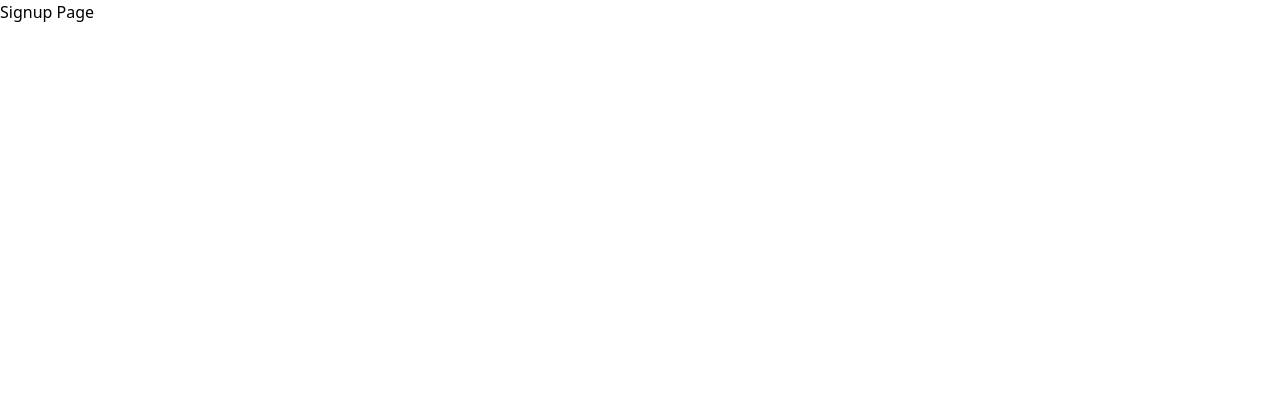
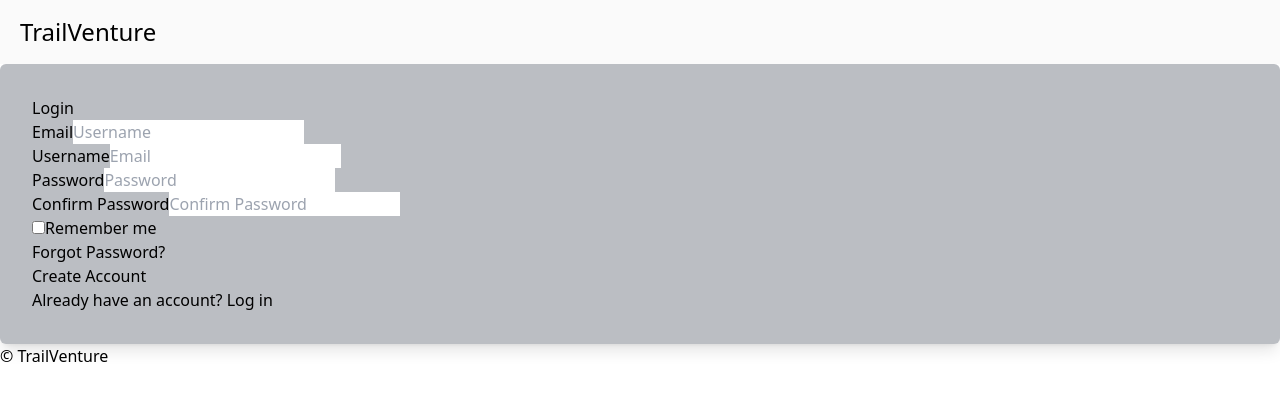
Before and after one commit to dessaesquierdo/Trailventure, a React (Vite) app: page /signup in a window 1280 px wide. Shown: the top 400 px of the page. Built offline with nearby package versions, Linux system fonts and the light colour scheme.

Commit message:
New: added basic templates for login and signup

```diff
--- a/src/App.jsx
+++ b/src/App.jsx
@@ -1,21 +1,40 @@
-// Import modules and components
+import React from "react";
 import { RouterProvider, createBrowserRouter } from "react-router-dom";
 import Home from "./pages/Home";
 import Login from "./pages/Login";
 import Signup from "./pages/Signup";
+import Layout from "./components/Layout";
 
+// Define routes
 const router = createBrowserRouter([
   {
     path: "/",
-    element: <Home />,
+    element: (
+      <Layout>
+        <Home />
+      </Layout>
+    ),
   },
   {
     path: "/login",
-    element: <Login />,
+    element: (
+      <Layout>
+        <div
+          className="text-white flex justify-center items-center bg-cover h-[100vh]"
+          style={{ background: "url('../src/assets/adventurebg.png')" }}
+        >
+          <Login />
+        </div>
+      </Layout>
+    ),
   },
   {
     path: "/signup",
-    element: <Signup />,
+    element: (
+      <Layout>
+        <Signup />
+      </Layout>
+    ),
   },
 ]);
 
--- /dev/null
+++ b/src/components/contents/ProductCard.jsx
@@ -0,0 +1,8 @@
+function ProductCard() {
+  return (
+    <div>
+      <h1>Card Product</h1>
+    </div>
+  );
+}
+export default ProductCard;
--- a/src/components/layouts/Header.jsx
+++ b/src/components/layouts/Header.jsx
@@ -1,6 +1,18 @@
-import { Link } from "react-router-dom";
+import React from "react";
+import { Link, useLocation } from "react-router-dom";
 
 function Header() {
+  const location = useLocation();
+  const currentPath = location.pathname;
+
+  console.log("Current Path:", currentPath);
+
+  const showSearchLink = currentPath !== "/login" && currentPath !== "/signup";
+  const showBuyNowLink = showSearchLink;
+
+  console.log("Show Search Link:", showSearchLink);
+  console.log("Show Buy Now Link:", showBuyNowLink);
+
   return (
     <header className="relative flex w-full flex-wrap items-center justify-between bg-zinc-50 py-2 shadow-dark-mild dark:bg-neutral-700 lg:py-4">
       <div className="px-3 flex w-full flex-wrap items-center justify-between">
@@ -11,26 +23,22 @@ function Header() {
         </div>
 
         <nav className="flex gap-5 items-center">
-          <div className="flex gap-5 items-center">
-            <Link to="/" className="text-black dark:text-white">
-              Home
+          {showSearchLink && (
+            <Link to="/search" className="text-black dark:text-white">
+              Search Icon
             </Link>
-          </div>
+          )}
 
           <div className="inline-block w-0.5 self-stretch bg-neutral-100 dark:bg-white/10" />
 
-          <div className="flex gap-5 items-center">
-            <Link to="/login" className="text-black dark:text-white">
-              Login
-            </Link>
-
+          {showBuyNowLink && (
             <Link
-              to="/signup"
+              to="/login"
               className="px-3 py-1 border-radius rounded-md bg-blue-600 text-black dark:text-white"
             >
-              Sign up
+              BUY NOW!
             </Link>
-          </div>
+          )}
         </nav>
       </div>
     </header>
--- a/src/pages/Home.jsx
+++ b/src/pages/Home.jsx
@@ -1,12 +1,16 @@
-import Layout from "../components/Layout";
+import ProductCard from "../components/contents/ProductCard";
 
 function Home() {
   return (
-    <Layout>
-      <main>
-        <h1>Home Page</h1>
-      </main>
-    </Layout>
+    <main>
+      <h1>Home Page</h1>
+
+      <h1>BRAND NEW!</h1>
+      <ProductCard />
+
+      <h1>BEST SALES!</h1>
+      <ProductCard />
+    </main>
   );
 }
 
--- a/src/pages/Login.jsx
+++ b/src/pages/Login.jsx
@@ -1,8 +1,66 @@
+import { Link } from "react-router-dom";
+import React from "react";
+
 function Login() {
   return (
-    <main>
-      <h1>Login Page</h1>
-    </main>
+    <div className="bg-slate-800 border-slate-400 rounded-md p-8 shadow-lg backdrop-filter backdrop-blur-sm bg-opacity-30 relative">
+      <h1 className="text-4xl text-whitefont-bold text-center mb-6">Login</h1>
+
+      <form>
+        <div className="relative my-4">
+          <input
+            type="email"
+            placeholder="Email"
+            class="peer h-full w-full border-b border-blue-gray-200 bg-transparent pt-4 pb-1.5 font-sans text-sm font-normal text-blue-gray-700 outline outline-0 transition-all placeholder-shown:border-blue-gray-200 focus:border-gray-500 focus:outline-0 disabled:border-0 disabled:bg-blue-gray-50 placeholder:opacity-0 focus:placeholder:opacity-100"
+          />
+          <label
+            htmlFor=""
+            class="after:content[''] pointer-events-none absolute left-0  -top-1.5 flex h-full w-full select-none !overflow-visible truncate text-[11px] font-normal leading-tight text-white transition-all after:absolute after:-bottom-1.5 after:block after:w-full after:scale-x-0 after:border-b-2 after:border-gray-500 after:transition-transform after:duration-300 peer-placeholder-shown:text-sm peer-placeholder-shown:leading-[4.25] peer-placeholder-shown:text-blue-gray-500 peer-focus:text-[11px] peer-focus:leading-tight peer-focus:text-white peer-focus:after:scale-x-100 peer-focus:after:border-white peer-disabled:text-transparent peer-disabled:peer-placeholder-shown:text-blue-gray-500"
+          >
+            Email
+          </label>
+        </div>
+
+        <div className="relative my-4">
+          <input
+            type="password"
+            placeholder="Password"
+            class="peer h-full w-full border-b border-blue-gray-200 bg-transparent pt-4 pb-1.5 font-sans text-sm font-normal text-blue-gray-700 outline outline-0 transition-all placeholder-shown:border-blue-gray-200 focus:border-gray-500 focus:outline-0 disabled:border-0 disabled:bg-blue-gray-50 placeholder:opacity-0 focus:placeholder:opacity-100"
+          />
+          <label
+            htmlFor=""
+            class="after:content[''] pointer-events-none absolute left-0  -top-1.5 flex h-full w-full select-none !overflow-visible truncate text-[11px] font-normal leading-tight text-white transition-all after:absolute after:-bottom-1.5 after:block after:w-full after:scale-x-0 after:border-b-2 after:border-gray-500 after:transition-transform after:duration-300 peer-placeholder-shown:text-sm peer-placeholder-shown:leading-[4.25] peer-placeholder-shown:text-blue-gray-500 peer-focus:text-[11px] peer-focus:leading-tight peer-focus:text-white peer-focus:after:scale-x-100 peer-focus:after:border-white peer-disabled:text-transparent peer-disabled:peer-placeholder-shown:text-blue-gray-500"
+          >
+            Password
+          </label>
+        </div>
+
+        <div className="flex justify-between items-center text-sm">
+          <div>
+            <input type="checkbox" name="remember" id="remember" />
+            <label>Remember Me</label>
+          </div>
+
+          <div>
+            <span>Forgot Password?</span>
+          </div>
+        </div>
+
+        <button
+          type="submit"
+          className="w-full  mb-4 text-[18px] mt-6 rounded-full bg-white text-blue-500 hover:bg-blue-500 hover:text-white py-2 transition-colors duration-300"
+        >
+          Login
+        </button>
+
+        <div>
+          <span className="m-4">Don't have an account?</span>
+          <Link className="text-blue-500" to="/signup">
+            Sign up here
+          </Link>
+        </div>
+      </form>
+    </div>
   );
 }
 
--- a/src/pages/Signup.jsx
+++ b/src/pages/Signup.jsx
@@ -1,8 +1,53 @@
+import { Link } from "react-router-dom";
+import React from "react";
+
 function Signup() {
   return (
-    <main>
-      <h1>Signup Page</h1>
-    </main>
+    <div className="bg-slate-800 border-slate-400 rounded-md p-8 shadow-lg backdrop-filter backdrop-blur-sm bg-opacity-30 relative">
+      <h1>Login</h1>
+
+      <form>
+        <div>
+          <label>Email</label>
+          <input type="email" placeholder="Username" />
+        </div>
+
+        <div>
+          <label>Username</label>
+          <input type="email" placeholder="Email" />
+        </div>
+
+        <div>
+          <label>Password</label>
+          <input type="password" placeholder="Password" />
+        </div>
+
+        <div>
+          <label>Confirm Password</label>
+          <input type="password" placeholder="Confirm Password" />
+        </div>
+
+        <div>
+          <div>
+            <label>
+              <input type="checkbox" name="remember" id="remember" />
+              Remember me
+            </label>
+          </div>
+
+          <div>
+            <span>Forgot Password?</span>
+          </div>
+        </div>
+
+        <button type="submit">Create Account</button>
+
+        <div>
+          <span>Already have an account? </span>
+          <Link to="/login">Log in</Link>
+        </div>
+      </form>
+    </div>
   );
 }
 
```
Also changed, not shown: src/assets/adventureBG.png (added).
